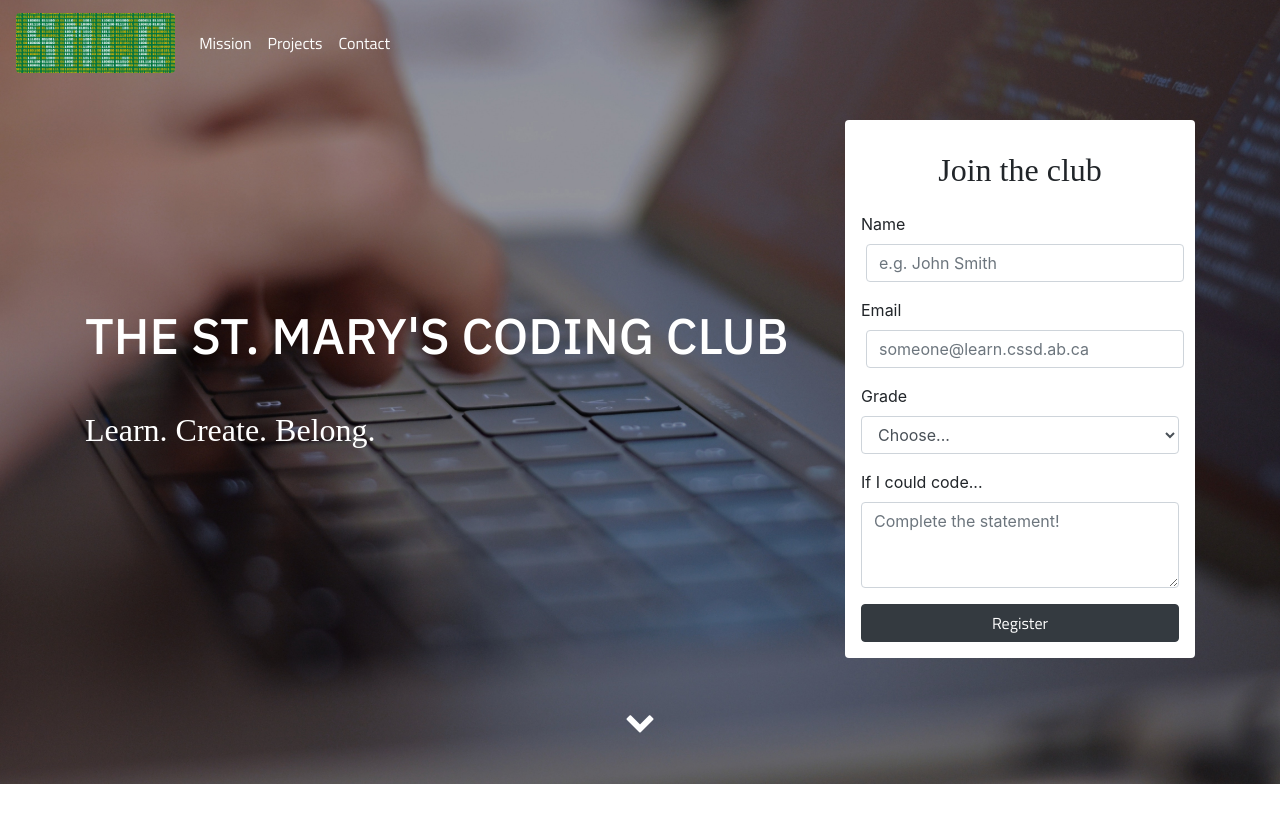
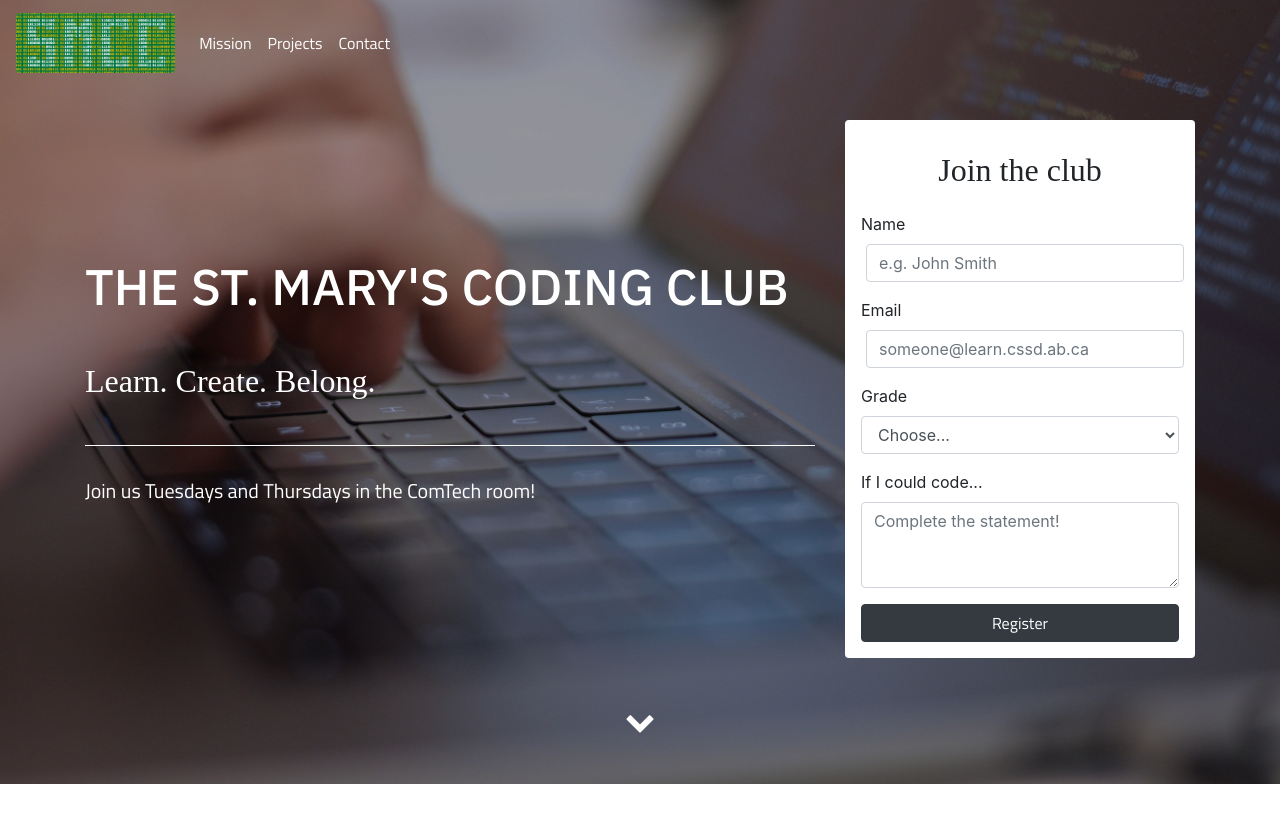
Before and after one commit to qnguyen24/st-marys-coding-club, a PHP site: page / in a window 1280 px wide. Shown: the top 824 px of the page. Run offline with PHP 8.4, Linux system fonts and the light colour scheme; some web fonts are replaced.

Commit message:
meeting days on jumbotron

```diff
--- a/index.html
+++ b/index.html
@@ -78,6 +78,8 @@
         <div class="col-md-8 welcome-blurb">
           <h1 class="text-white animated fadeInUpShort">The St. Mary's Coding Club</h1>
           <h2 class="text-white animated fadeInUpShort delay-250">Learn. Create. Belong.</h2>
+          <hr style="color:white !important;">
+          <p class="lead text-white">Join us Tuesdays and Thursdays in the ComTech room!</p>
 
           <!-- <div class="animated fadeInUpShort delay-250 col-md-8 announcements bg-white p-3 rounded mt-5">
             <h3 class="mb-3"><u>Announcements</u></h3>
--- a/scss/main.css
+++ b/scss/main.css
@@ -77,6 +77,10 @@ hr {
   font-size: 50px;
 }
 
+.jumbotron hr {
+  border-color: white !important;
+}
+
 section {
   padding-top: 60px;
   padding-bottom: 60px;
--- a/scss/main.scss
+++ b/scss/main.scss
@@ -47,6 +47,9 @@ hr {
     h1 {
         font-size: 50px;
     }
+    hr {
+        border-color: white !important;
+    }
 }
 
 section {
```
Also changed, not shown: 1 other file.
